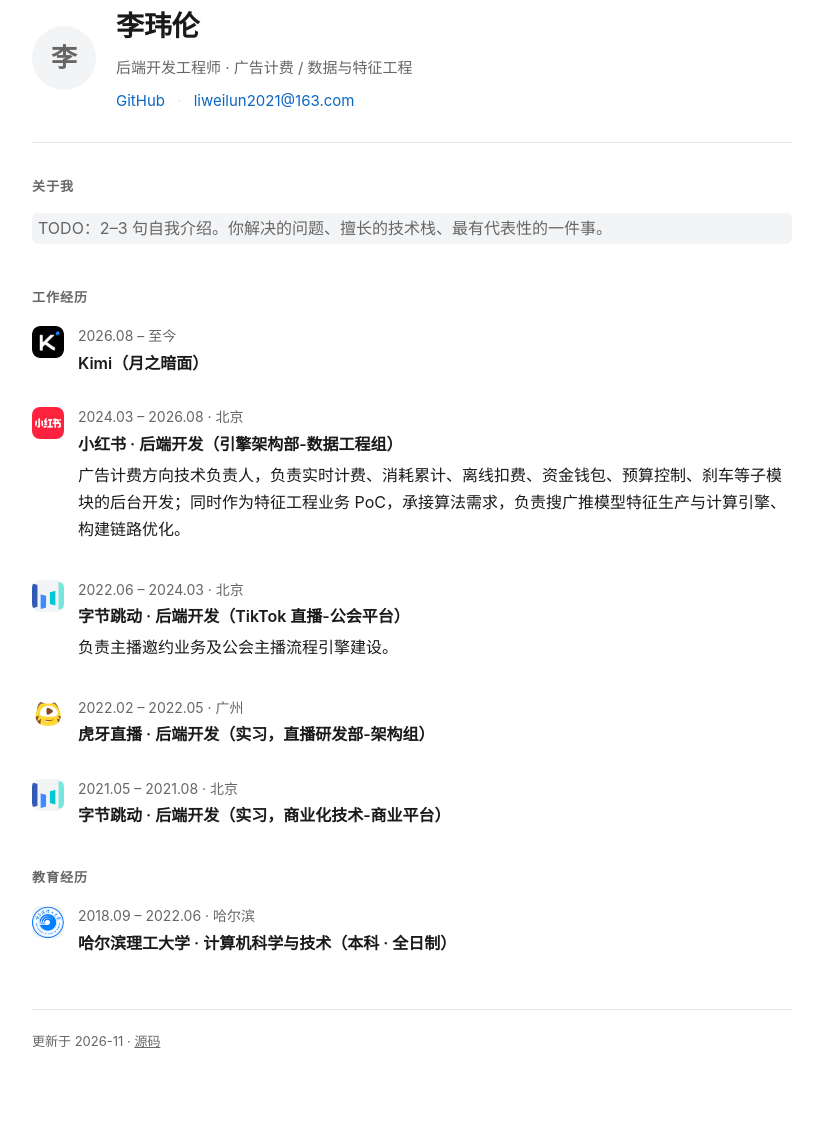
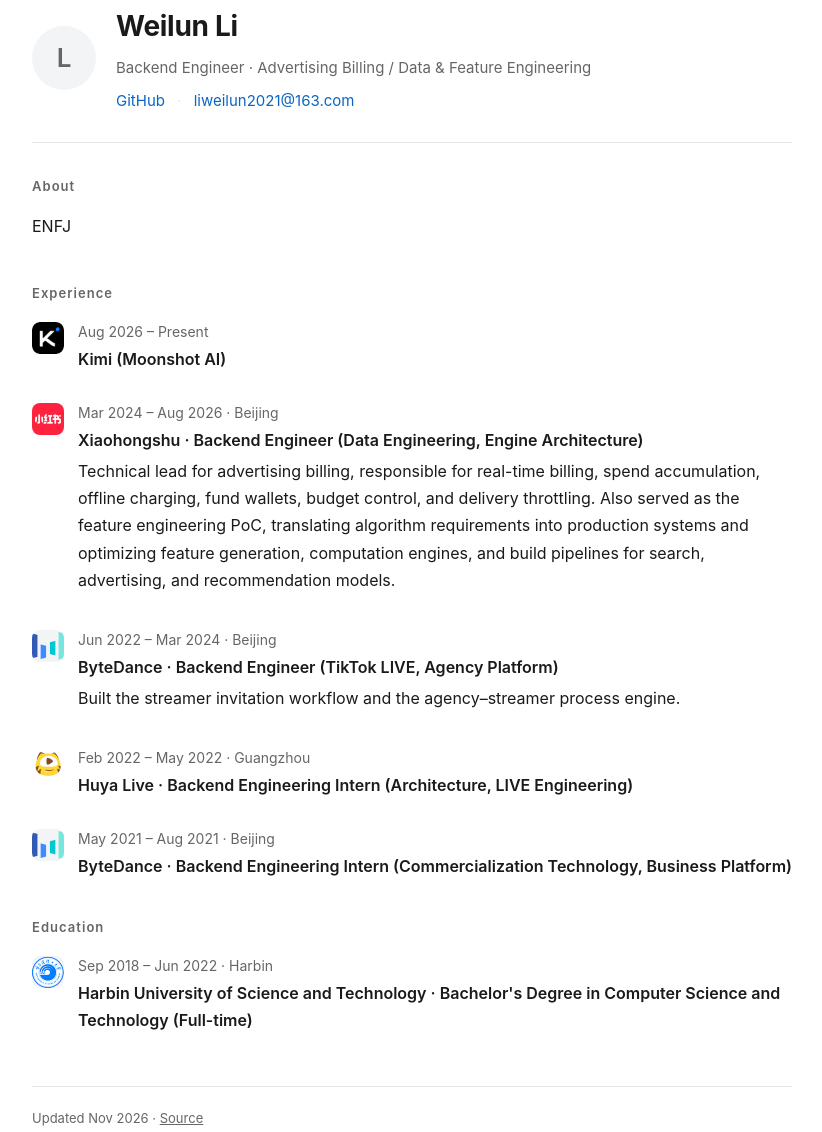
Before and after one commit to liweilun2021/liweilun2021.github.io, a plain HTML site: page index.html in a window 1280 px wide. Shown: the part 53-1185 px from the top of the page, without its empty margins (228-1050 px from the left). Drawn offline with Linux system fonts and the light colour scheme.

Commit message:
Translate resume site to English

```diff
--- a/index.html
+++ b/index.html
@@ -1,20 +1,20 @@
 <!DOCTYPE html>
-<html lang="zh-CN">
+<html lang="en">
 <head>
 <meta charset="utf-8">
 <meta name="viewport" content="width=device-width, initial-scale=1">
-<title>李玮伦 · 简历</title>
-<meta name="description" content="李玮伦的个人简历">
+<title>Weilun Li · Resume</title>
+<meta name="description" content="Weilun Li's resume">
 <link rel="stylesheet" href="styles.css">
 </head>
 <body>
 <main>
 
   <header class="hero">
-    <div class="avatar" aria-hidden="true">李</div>
+    <div class="avatar" aria-hidden="true">L</div>
     <div>
-      <h1>李玮伦</h1>
-      <p class="tagline">后端开发工程师 · 广告计费 / 数据与特征工程</p>
+      <h1>Weilun Li</h1>
+      <p class="tagline">Backend Engineer · Advertising Billing / Data &amp; Feature Engineering</p>
       <p class="links">
         <a href="https://github.com/liweilun2021">GitHub</a>
         <span class="sep">·</span>
@@ -24,68 +24,68 @@
   </header>
 
   <section>
-    <h2>关于我</h2>
-    <p class="todo">TODO：2–3 句自我介绍。你解决的问题、擅长的技术栈、最有代表性的一件事。</p>
+    <h2>About</h2>
+    <p>ENFJ</p>
   </section>
 
   <section>
-    <h2>工作经历</h2>
+    <h2>Experience</h2>
     <ol class="timeline">
       <li>
         <img class="logo" src="assets/kimi.png" alt="Kimi" width="32" height="32">
         <div>
-          <p class="when">2026.08 – 至今</p>
-          <p class="what">Kimi（月之暗面）</p>
+          <p class="when">Aug 2026 – Present</p>
+          <p class="what">Kimi (Moonshot AI)</p>
         </div>
       </li>
       <li>
-        <img class="logo" src="assets/xiaohongshu.png" alt="小红书" width="32" height="32">
+        <img class="logo" src="assets/xiaohongshu.png" alt="Xiaohongshu" width="32" height="32">
         <div>
-          <p class="when">2024.03 – 2026.08 · 北京</p>
-          <p class="what">小红书 · 后端开发（引擎架构部-数据工程组）</p>
-          <p>广告计费方向技术负责人，负责实时计费、消耗累计、离线扣费、资金钱包、预算控制、刹车等子模块的后台开发；同时作为特征工程业务 PoC，承接算法需求，负责搜广推模型特征生产与计算引擎、构建链路优化。</p>
+          <p class="when">Mar 2024 – Aug 2026 · Beijing</p>
+          <p class="what">Xiaohongshu · Backend Engineer (Data Engineering, Engine Architecture)</p>
+          <p>Technical lead for advertising billing, responsible for real-time billing, spend accumulation, offline charging, fund wallets, budget control, and delivery throttling. Also served as the feature engineering PoC, translating algorithm requirements into production systems and optimizing feature generation, computation engines, and build pipelines for search, advertising, and recommendation models.</p>
         </div>
       </li>
       <li>
-        <img class="logo" src="assets/bytedance.png" alt="字节跳动" width="32" height="32">
+        <img class="logo" src="assets/bytedance.png" alt="ByteDance" width="32" height="32">
         <div>
-          <p class="when">2022.06 – 2024.03 · 北京</p>
-          <p class="what">字节跳动 · 后端开发（TikTok 直播-公会平台）</p>
-          <p>负责主播邀约业务及公会主播流程引擎建设。</p>
+          <p class="when">Jun 2022 – Mar 2024 · Beijing</p>
+          <p class="what">ByteDance · Backend Engineer (TikTok LIVE, Agency Platform)</p>
+          <p>Built the streamer invitation workflow and the agency–streamer process engine.</p>
         </div>
       </li>
       <li>
-        <img class="logo" src="assets/huya.png" alt="虎牙直播" width="32" height="32">
+        <img class="logo" src="assets/huya.png" alt="Huya Live" width="32" height="32">
         <div>
-          <p class="when">2022.02 – 2022.05 · 广州</p>
-          <p class="what">虎牙直播 · 后端开发（实习，直播研发部-架构组）</p>
+          <p class="when">Feb 2022 – May 2022 · Guangzhou</p>
+          <p class="what">Huya Live · Backend Engineering Intern (Architecture, LIVE Engineering)</p>
         </div>
       </li>
       <li>
-        <img class="logo" src="assets/bytedance.png" alt="字节跳动" width="32" height="32">
+        <img class="logo" src="assets/bytedance.png" alt="ByteDance" width="32" height="32">
         <div>
-          <p class="when">2021.05 – 2021.08 · 北京</p>
-          <p class="what">字节跳动 · 后端开发（实习，商业化技术-商业平台）</p>
+          <p class="when">May 2021 – Aug 2021 · Beijing</p>
+          <p class="what">ByteDance · Backend Engineering Intern (Commercialization Technology, Business Platform)</p>
         </div>
       </li>
     </ol>
   </section>
 
   <section>
-    <h2>教育经历</h2>
+    <h2>Education</h2>
     <ol class="timeline">
       <li>
-        <img class="logo" src="assets/hrbust.png" alt="哈尔滨理工大学" width="32" height="32">
+        <img class="logo" src="assets/hrbust.png" alt="Harbin University of Science and Technology" width="32" height="32">
         <div>
-          <p class="when">2018.09 – 2022.06 · 哈尔滨</p>
-          <p class="what">哈尔滨理工大学 · 计算机科学与技术（本科 · 全日制）</p>
+          <p class="when">Sep 2018 – Jun 2022 · Harbin</p>
+          <p class="what">Harbin University of Science and Technology · Bachelor's Degree in Computer Science and Technology (Full-time)</p>
         </div>
       </li>
     </ol>
   </section>
 
   <footer>
-    <p>更新于 2026-11 · <a href="https://github.com/liweilun2021/liweilun2021.github.io">源码</a></p>
+    <p>Updated Nov 2026 · <a href="https://github.com/liweilun2021/liweilun2021.github.io">Source</a></p>
   </footer>
 
 </main>
--- a/styles.css
+++ b/styles.css
@@ -129,14 +129,6 @@ footer {
 
 footer a { color: var(--muted); }
 
-/* placeholder blocks — remove with the class once real content is filled in */
-.todo {
-  color: var(--muted);
-  background: var(--chip);
-  border-radius: 6px;
-  padding: 2px 6px;
-}
-
 /* print */
 @media print {
   :root { --bg: #fff; --fg: #000; --muted: #555; --line: #ccc; --accent: #000; --chip: #f2f2f2; }
```
Also changed, not shown: 1 other file.
